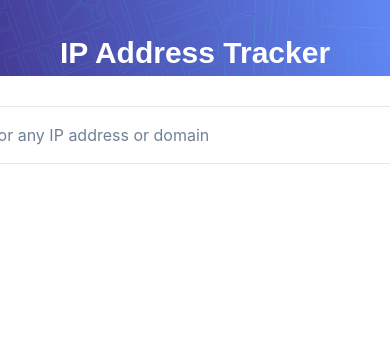
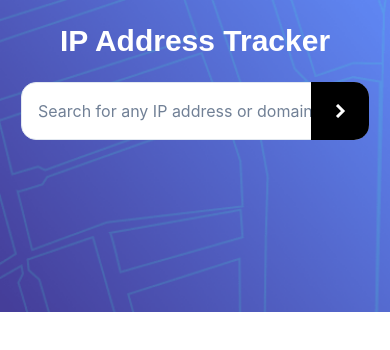
Before and after one commit to jmhar3/ip-address-tracker, a React (Create React App) app: page / in a window 390 px wide. Shown: the top 350 px of the page. Built offline with nearby package versions, Linux system fonts and the light colour scheme; no server answers.

Commit message:
add mobile responsiveness

```diff
--- a/src/components/InfoCard.tsx
+++ b/src/components/InfoCard.tsx
@@ -1,6 +1,12 @@
 import * as React from "react";
 
-import { Text, Stack, StackDivider, Center } from "@chakra-ui/react";
+import {
+  Text,
+  Stack,
+  StackDivider,
+  Center,
+  useBreakpointValue,
+} from "@chakra-ui/react";
 
 export interface SearchResults {
   ip: string;
@@ -33,13 +39,22 @@ export const InfoCard = (props: InfoCardProps) => {
     },
   } = props;
 
+  const isMobile = useBreakpointValue({ base: true, md: false });
+
   return (
-    <Center h="161px" w="1110px" bg="white" rounded="15px">
+    <Center
+      p="9"
+      bg="white"
+      rounded="15px"
+      h="fit-content"
+      w={{ base: "full", md: "fit-content" }}
+    >
       <Stack
+        gap="6"
         w="full"
         align="flex-start"
         justify="space-evenly"
-        divider={<StackDivider />}
+        divider={!isMobile ? undefined : <StackDivider />}
         direction={{ base: "column", md: "row" }}
       >
         <InfoStat label="IP ADDRESS" stat={ip} />
@@ -61,7 +76,11 @@ export const InfoCard = (props: InfoCardProps) => {
 const InfoStat = (props: InfoStatProps) => {
   const { label, stat } = props;
   return (
-    <Stack textAlign="left">
+    <Stack
+      gap="0"
+      w={{ base: "full", md: "213px" }}
+      textAlign={{ base: "center", md: "left" }}
+    >
       <Text fontSize="12" fontWeight="bold" color="custom.darkGray">
         {label}
       </Text>
--- a/src/components/SearchInput.tsx
+++ b/src/components/SearchInput.tsx
@@ -29,7 +29,7 @@ export const SearchInput = (props: SearchInputProps) => {
   );
 
   return (
-    <InputGroup w="555px" h="58px">
+    <InputGroup w={{ base: "full", md: "555px" }} h="58px">
       <Input
         h="full"
         bg="white"
--- a/src/components/back.tsx
+++ b/src/components/back.tsx
@@ -16,7 +16,13 @@ export const Back = (props: BackProps) => {
 
   return (
     <Stack direction="column" gap="0">
-      <Image src="/images/pattern-bg-desktop.png" />
+      <Image
+        src={
+          isMobile
+            ? "/images/pattern-bg-mobile.png"
+            : "/images/pattern-bg-desktop.png"
+        }
+      />
       {location && <Map location={location} />}
     </Stack>
   );
--- a/src/components/front.tsx
+++ b/src/components/front.tsx
@@ -7,7 +7,7 @@ import { SearchInput } from "./SearchInput";
 
 export interface FrontProps {
   onSubmit: (searchQuery?: string) => void;
-  searchResults?: SearchResults
+  searchResults?: SearchResults;
 }
 
 export const Front = (props: FrontProps) => {
@@ -19,11 +19,11 @@ export const Front = (props: FrontProps) => {
     <Stack
       top="0"
       w="full"
-      p="33px"
+      zIndex={99}
       align="center"
-      spacing="33px"
       position="fixed"
-      zIndex={99}
+      p={{ base: "21px", md: "33px" }}
+      spacing={{ base: "21px", md: "33px" }}
     >
       <Heading color="white">IP Address Tracker</Heading>
 
```
